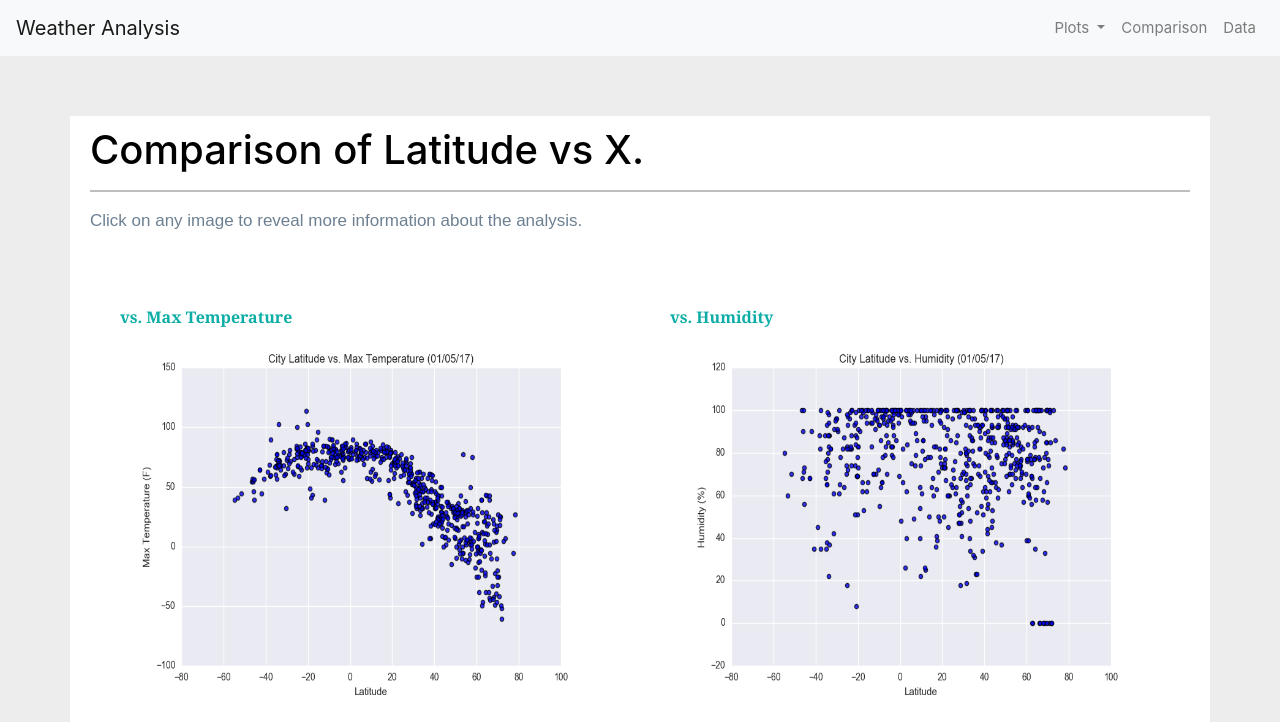
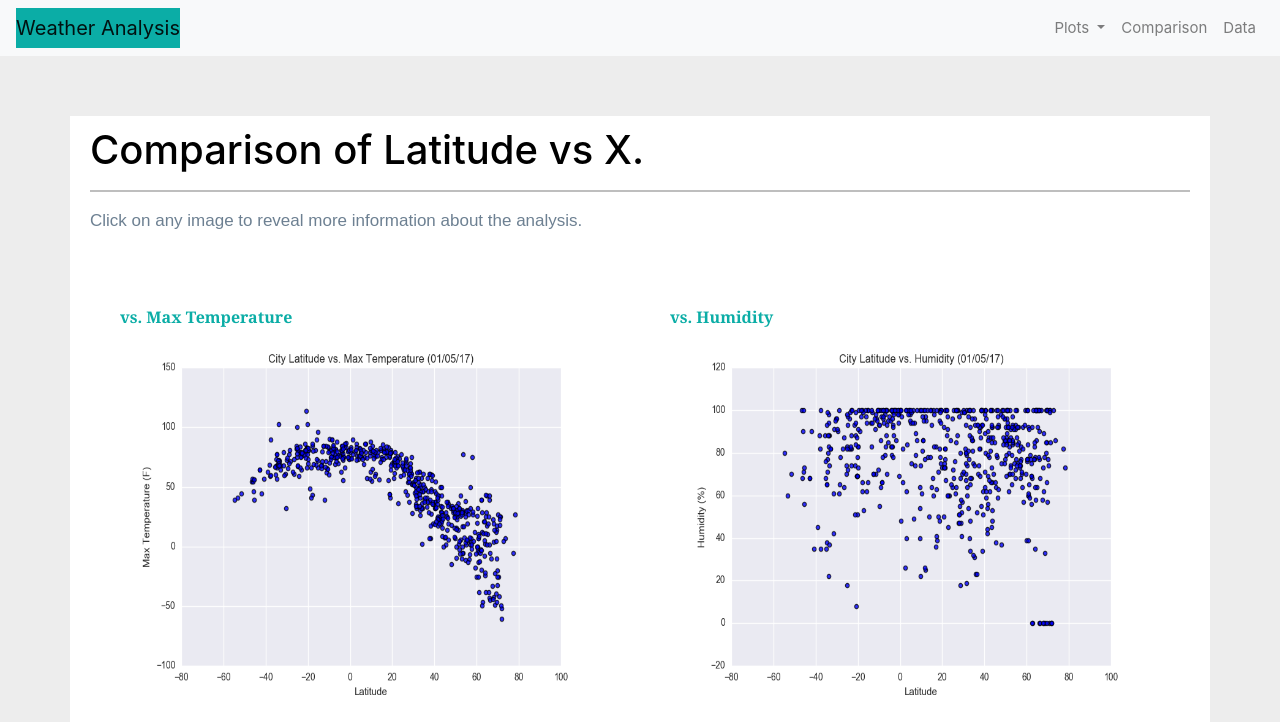
Before and after one commit to peteturnham/peteturnham.github.io, a plain HTML site: page Visualizations.html in a window 1280 px wide. Shown: the top 722 px of the page. Drawn offline with nearby package versions, Linux system fonts and the light colour scheme.

Commit message:
Update Visualizations.html

```diff
--- a/Visualizations.html
+++ b/Visualizations.html
@@ -15,7 +15,7 @@
 <body>
 <!-- NAV BAR -->
 <nav class="navbar navbar-expand-lg navbar-light bg-light">
-  <a class="navbar-brand" href="index.html">Weather Analysis</a>
+  <a class="navbar-brand" style="background-color: #0BADA6;" href="index.html">Weather Analysis</a>
   <button class="navbar-toggler" type="button" data-toggle="collapse" data-target="#navbarNavAltMarkup" aria-controls="navbarNavAltMarkup" aria-expanded="false" aria-label="Toggle navigation">
     <span class="navbar-toggler-icon"></span>
   </button>
@@ -40,9 +40,11 @@
   </div>
 </nav>
 <!-- Content -->
+
 <div class="container">
     <div class="row">
       <div class="box">
+        <div>
     <h1>Comparison of Latitude vs X.</h1>
     <hr>
     <p>Click on any image to reveal more information about the analysis.</p>
```
